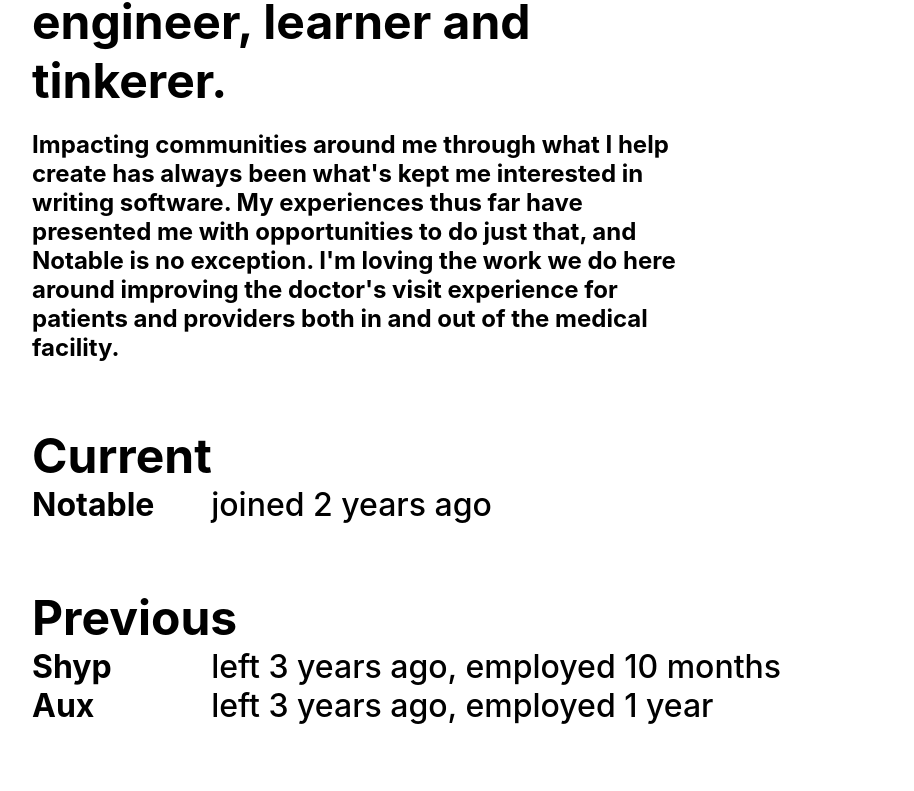
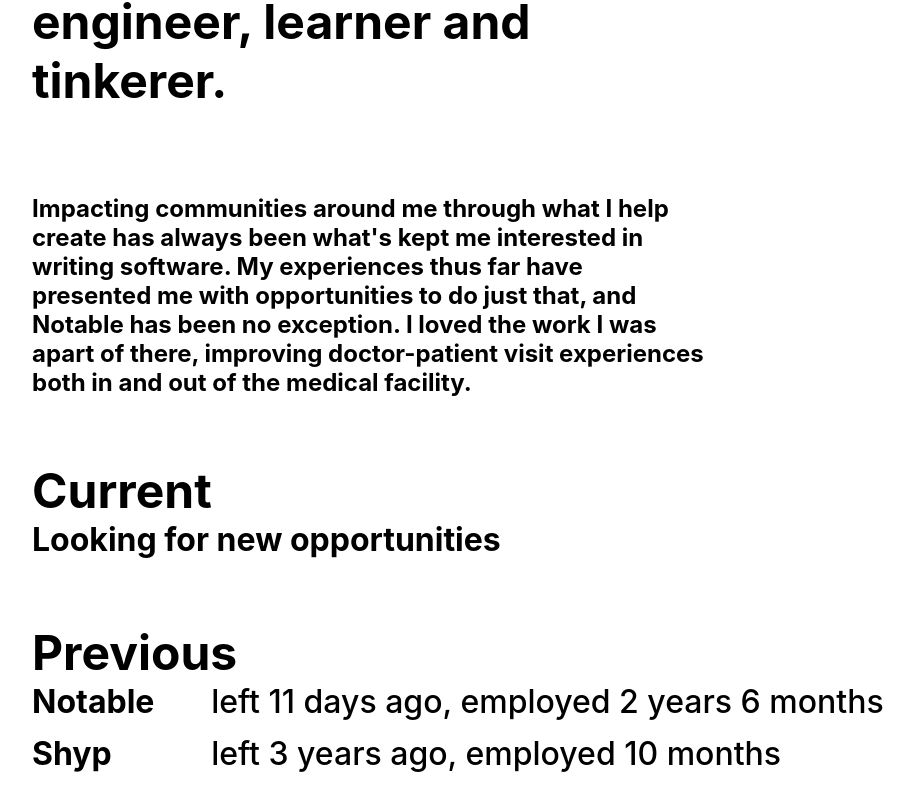
Before and after one commit to Saturn-V/personal-website, a React (Create React App) app: page / in a window 1280 px wide. Shown: the part 356-1147 px from the top of the page, without its empty margins (160-1074 px from the left). Built offline with nearby package versions, Linux system fonts and the light colour scheme.

Commit message:
support mobile

```diff
--- a/src/App.module.css
+++ b/src/App.module.css
@@ -13,7 +13,7 @@
   /* height: 100%; */
   width: 100%;
   display: flex;
-  margin-top: 5rem;
+  margin-top: 1.5rem;
   flex-direction: column;
 }
 
@@ -32,7 +32,7 @@
 .MainContent {
   /* box-shadow: 0 0 10px 6px black; */
   /* padding: 0 0.5rem; */
-  margin: 0 15%;
+  margin: 0 3.25%;
   display: flex;
   flex: 6;
   flex-direction: column;
@@ -47,18 +47,19 @@
   margin-right: 25%;
 }
 .AboutMe {
-  margin-right: 25%;
+  margin-right: 5%;
   margin-bottom: 4rem;
 }
 
 .Contact {
   display: flex;
   flex-direction: column;
-  margin-top: 1rem;
 }
 
 .Contacts {
   display: flex;
+  flex-direction: column;
+  align-items: flex-start;
   margin-top: 1rem;
 }
 
@@ -78,6 +79,7 @@
 .Job,
 .Role {
   text-align: left;
+  margin-bottom: 5%;
 }
 .Job,
 .Role span:first-child {
@@ -86,4 +88,43 @@
 
 .FlexWrapper {
   display: flex;
+  flex-direction: column;
 }
+
+/* For devices larger than 400px */
+@media (min-width: 400px) {
+  .MainContent {
+    margin: 0 7.5%;
+  }
+  .Content {
+    margin-top: 3rem;
+  }
+  .AboutMe {
+    margin-right: 15%;
+  }
+}
+
+/* For devices larger than 550px */
+@media (min-width: 550px) {
+  .MainContent {
+    margin: 0 15%;
+  }
+  .Content {
+    margin-top: 5rem;
+  }
+  .AboutMe {
+    margin-right: 25%;
+  }
+  .FlexWrapper {
+    flex-direction: row;
+  }
+  .Contacts {
+    display: flex;
+    flex-direction: row;
+    align-items: inherit;
+    margin-top: 1rem;
+  }
+  .Job, .Role {
+    margin-bottom: 1.5%;
+  }
+}
--- a/src/App.tsx
+++ b/src/App.tsx
@@ -19,34 +19,38 @@
             value={`👋\nHey there *waves*, my name is Alex, software engineer, learner and tinkerer.`}
             size={Size.Large}
             weight={Weight.Heavy}
-            className={styles.HalfWidth}
+            className={styles.AboutMe}
           />
           <br />
           <Title
-            value={`Impacting communities around me through what I help create has always been what's kept me interested in writing software. My experiences thus far have presented me with opportunities to do just that, and Notable is no exception. I'm loving the work we do here around improving the doctor's visit experience for patients and providers both in and out of the medical facility.`}
+            value={`Impacting communities around me through what I help create has always been what's kept me interested in writing software. My experiences thus far have presented me with opportunities to do just that, and Notable has been no exception. I loved the work I was apart of there, improving doctor-patient visit experiences both in and out of the medical facility.`}
             size={Size.Small}
             weight={Weight.Heavy}
             className={styles.AboutMe}
           />
 
           <Title value={`Current`} size={Size.Large} weight={Weight.Heavy} />
-          <div className={styles.Role}>
-            <div className={styles.FlexWrapper}>
-              <Title
-                value={`Notable`}
-                size={Size.Medium}
-                weight={Weight.Heavy}
-                className={styles.Job}
-              />
-              <span className={`${styles.Text}`}>
-                joined {moment("20180601").fromNow()}
-              </span>
-            </div>
+          <div className={styles.FlexWrapper}>
+            <Title
+              value={`Looking for new opportunities`}
+              size={Size.Medium}
+              weight={Weight.Heavy}
+              className={styles.Text}
+            />
           </div>
 
           <div className={styles.Spacer} />
 
           <Title value={`Previous`} size={Size.Large} weight={Weight.Heavy} />
+          <div className={styles.Role}>
+            <div className={styles.FlexWrapper}>
+              <Title value={`Notable`} size={Size.Medium} weight={Weight.Heavy} />
+              <span className={styles.Text}>
+                {" "}
+                left {moment("20201030").fromNow()}, employed 2 years 6 months
+              </span>
+            </div>
+          </div>
           <div className={styles.Role}>
             <div className={styles.FlexWrapper}>
               <Title value={`Shyp`} size={Size.Medium} weight={Weight.Heavy} />
@@ -71,7 +75,7 @@
           <div className={styles.Contact}>
             <Title value={`Contact`} size={Size.Large} weight={Weight.Heavy} />
             <div className={styles.Contacts}>
-              <Link href="mailto:alex.pena@students.makeschool.com">
+              <Link href="mailto:alexaaronpena@gmail.com">
                 <Title
                   value={`Email`}
                   size={Size.Medium}
```
Also changed, not shown: 1 other file (tests, documents, lock files or other folders).
